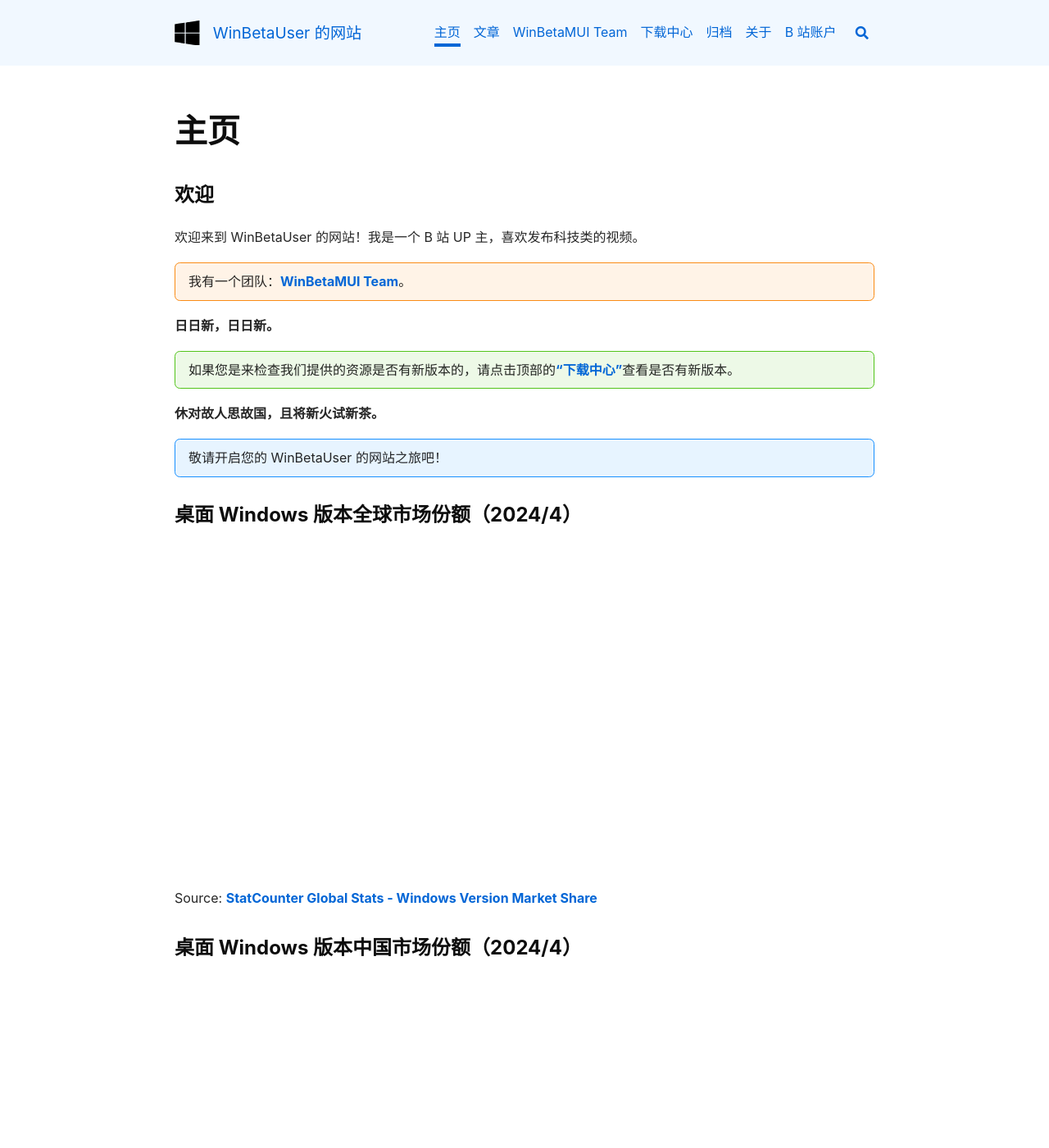
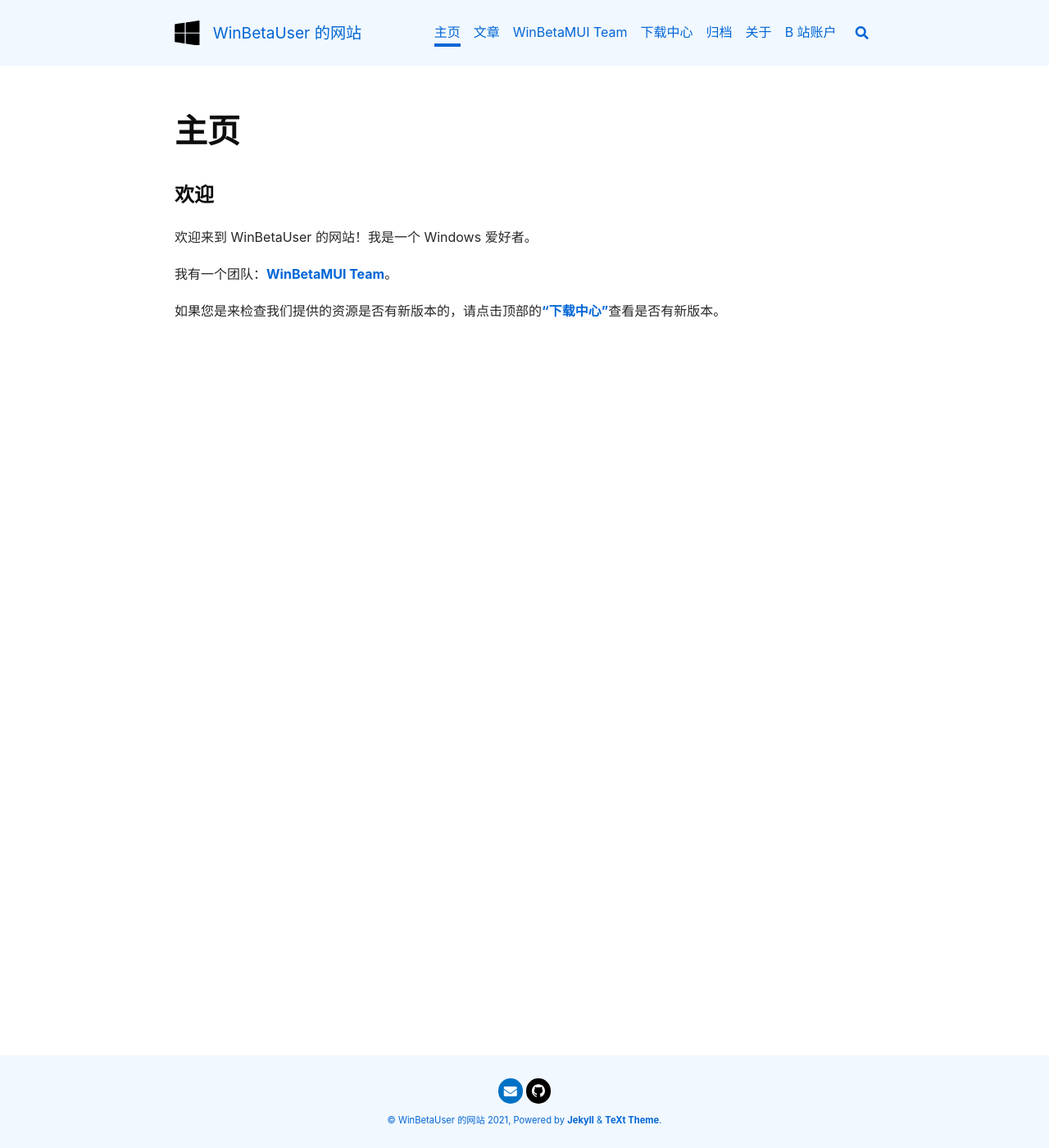
Before and after one commit to wbmui/wbmui.github.io, a Jekyll site: the page built from index.md, in a window 1280 px wide and 1400 px high. Shown: the whole window at 82% size. Built offline with Jekyll 4.4.1, drawn with Linux system fonts in a browser that asks for light colours; nearby versions of some CDN libraries; comment, search, counter and statistics services are not loaded; some of the changed text lies outside the part shown.

Commit message:
update 2024-6-20

```diff
--- a/index.md
+++ b/index.md
@@ -5,25 +5,8 @@ title: 主页
 
 ### 欢迎
 
-欢迎来到 WinBetaUser 的网站！我是一个 B 站 UP 主，喜欢发布科技类的视频。
+欢迎来到 WinBetaUser 的网站！我是一个 Windows 爱好者。
 
 我有一个团队：[WinBetaMUI Team](/winbetamui)。
-{:.warning}
-
-**日日新，日日新。**
 
 如果您是来检查我们提供的资源是否有新版本的，请点击顶部的[“下载中心”](/download)查看是否有新版本。
-{:.success}
-
-**休对故人思故国，且将新火试新茶。**
-
-敬请开启您的 WinBetaUser 的网站之旅吧！
-{:.info}
-
-### 桌面 Windows 版本全球市场份额（2024/4）
-
-<div id="desktop-windows_version-ww-monthly-202304-202304" width="600" height="400" style="width:600px; height: 400px;"></div><!-- You may change the values of width and height above to resize the chart --><p>Source: <a href="https://gs.statcounter.com/windows-version-market-share/desktop/worldwide/#monthly-202304-202304-bar">StatCounter Global Stats - Windows Version Market Share</a></p><script type="text/javascript" src="https://www.statcounter.com/js/fusioncharts.js"></script><script type="text/javascript" src="https://gs.statcounter.com/chart.php?desktop-windows_version-ww-monthly-202304-202304&chartWidth=600"></script>
-
-### 桌面 Windows 版本中国市场份额（2024/4）
-
-<div id="desktop-windows_version-CN-monthly-202304-202304" width="600" height="400" style="width:600px; height: 400px;"></div><!-- You may change the values of width and height above to resize the chart --><p>Source: <a href="https://gs.statcounter.com/windows-version-market-share/desktop/china#monthly-202304-202304-bar">StatCounter Global Stats - Windows Version Market Share</a></p><script type="text/javascript" src="https://www.statcounter.com/js/fusioncharts.js"></script><script type="text/javascript" src="https://gs.statcounter.com/chart.php?desktop-windows_version-CN-monthly-202304-202304&chartWidth=600"></script>
```
Also changed, not shown: about.md (+4 -4 lines).
